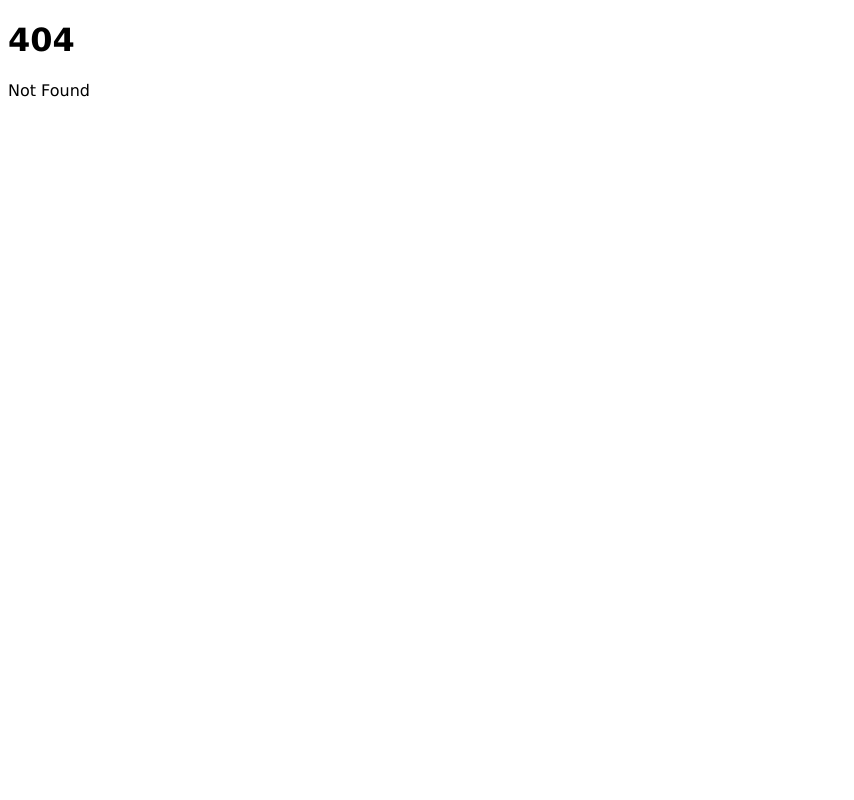
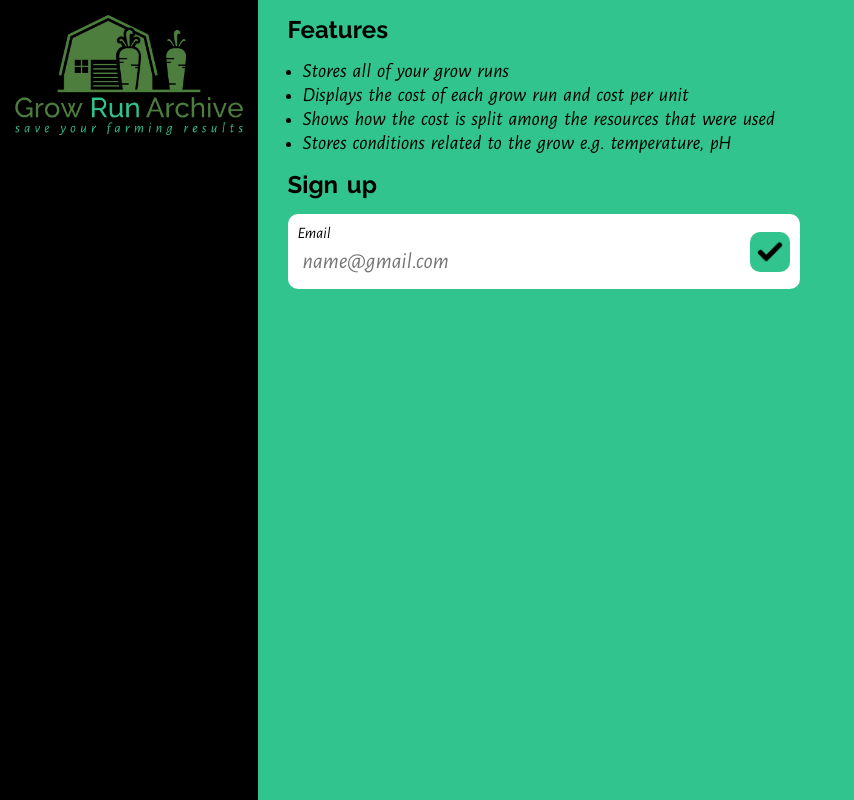
Before and after one commit to arnard76/grow-run-archive, a SvelteKit app: page /welcome in a window 1280 px wide. Before the commit this address had no page. Shown: the whole page, without its empty margins (0-854 px from the left). Built offline with nearby package versions, Linux system fonts and the light colour scheme.

Commit message:
landing page 💖💖
includes signup handler on backend
includes google meta tag
includes routing changes

landing page @ /welcome

if user not logged in & goes to user-only pages then redirects to landing page

```diff
--- a/package.json
+++ b/package.json
@@ -15,6 +15,7 @@
 		"@sveltejs/adapter-auto": "^2.0.0",
 		"@sveltejs/kit": "^1.27.4",
 		"@types/chart.js": "^2.9.41",
+		"@types/nodemailer": "^6.4.14",
 		"prettier": "^3.0.0",
 		"prettier-plugin-svelte": "^3.0.0",
 		"svelte": "^4.0.5",
@@ -30,6 +31,7 @@
 		"chartjs-adapter-dayjs-4": "^1.0.4",
 		"dayjs": "^1.11.10",
 		"file-type": "^19.0.0",
-		"firebase": "^10.6.0"
+		"firebase": "^10.6.0",
+		"nodemailer": "^6.9.10"
 	}
 }
--- a/src/app.html
+++ b/src/app.html
@@ -3,9 +3,12 @@
 
 <head>
 	<meta charset="utf-8" />
-	<link rel="icon" href="%sveltekit.assets%/favicon.png" />
 	<meta name="viewport" content="width=device-width, initial-scale=1" />
+	<meta name="google-site-verification" content="lhzOagQAaC8eODtqDTZdiyZhPMWfOJsga26WV-s9LcM" />
+
 	<link rel="stylesheet" href="%sveltekit.assets%/global.css">
+	<link rel="shortcut icon" href="%sveltekit.assets%/favicons/android-chrome-512x512.png" type="image/x-icon" />
+
 	%sveltekit.head%
 </head>
 
--- /dev/null
+++ b/src/lib/server/landing-page-signup/signUpRequest.ts
@@ -0,0 +1,27 @@
+import { createTransport } from 'nodemailer';
+import {
+	SECRET_BREVO_CLIENT_EMAIL as user,
+	SECRET_BREVO_CLIENT_PASS as pass
+} from '$env/static/private';
+
+const brevoTransport = createTransport({
+	host: 'smtp-relay.brevo.com',
+	port: 587,
+	auth: { user, pass }
+});
+
+export async function handler({ 'user-email': userEmail }: { 'user-email': string }) {
+	if (!userEmail) throw Error('user email not provided');
+
+	let mainText = `What should happen now? Give ${userEmail} their own GRA so that they can't see yours and you can't see theirs.`;
+	let message = {
+		to: 'growrunarchive@gmail.com',
+		from: 'arnard76@gmail.com',
+		subject: `Grow Run Archive - ${userEmail} has requested to sign-up!`,
+		text: mainText,
+		html: `<img src='https://c.tenor.com/rePUPZVv9loAAAAC/tenor.gif'><p>${mainText}</p>`
+	};
+
+	const info = await brevoTransport.sendMail(message);
+	console.log(JSON.stringify(info));
+}
--- /dev/null
+++ b/src/routes/welcome/+page.svelte
@@ -0,0 +1,78 @@
+<script lang="ts">
+	let emailAddressInput: HTMLInputElement | undefined;
+	let signUpRequestResult: HTMLHeadingElement | undefined;
+	let signUpRequestForm: HTMLFormElement | undefined;
+
+	async function requestASignUp(event: SubmitEvent) {
+		event.preventDefault();
+
+		const res = await fetch('/sign-up-request', {
+			method: 'POST',
+			headers: { 'Content-Type': 'application/json' },
+			body: JSON.stringify({ 'user-email': emailAddressInput?.value })
+		});
+
+		if (!signUpRequestForm || !emailAddressInput || !signUpRequestResult) return;
+
+		if (res.status === 200) {
+			signUpRequestForm.parentElement?.removeChild(signUpRequestForm);
+			signUpRequestResult.innerText = 'Email address saved! Thanks for your interest.';
+		} else {
+			signUpRequestResult.innerText = await res.text();
+		}
+	}
+</script>
+
+<svelte:head>
+	<title>Grow Run Archive - Store your farming results</title>
+	<meta
+		name="description"
+		content="Grow Run Archive is a tool for storing your farming results and providing helpful summaries. Grow run simply means a period where the plants are growing and could include these stages: germinating, growing, harvests, season ending."
+	/>
+</svelte:head>
+
+<div class="logo">
+	<img
+		loading="lazy"
+		src="logos/png/logo-no-background.png"
+		height="150px"
+		alt="grow run archive logo"
+	/>
+</div>
+
+<main>
+	<h2>Features</h2>
+	<ul>
+		<li>Stores all of your grow runs</li>
+		<li>Displays the cost of each grow run and cost per unit</li>
+		<li>Shows how the cost is split among the resources that were used</li>
+		<li>Stores conditions related to the grow e.g. temperature, pH</li>
+	</ul>
+
+	<form bind:this={signUpRequestForm} on:submit={requestASignUp}>
+		<h2 style="margin: 0;">Sign up</h2>
+		<div class="input-container">
+			<label
+				>Email <input
+					type="email"
+					bind:this={emailAddressInput}
+					placeholder="name@gmail.com"
+				/></label
+			>
+			<button type="submit">
+				<img width="30px" src="/tick-icon.png" alt="tick icon submit button" />
+			</button>
+		</div>
+	</form>
+
+	<!-- svelte-ignore a11y-missing-content -->
+	<h3 bind:this={signUpRequestResult}></h3>
+</main>
+
+<link rel="preconnect" href="https://fonts.googleapis.com" />
+<link rel="preconnect" href="https://fonts.gstatic.com" crossorigin="anonymous" />
+<link
+	href="https://fonts.googleapis.com/css2?family=Alegreya+Sans:ital,wght@0,100;0,300;0,400;0,500;0,700;0,800;0,900;1,100;1,300;1,400;1,500;1,700;1,800;1,900&family=Raleway:ital,wght@0,100..900;1,100..900&display=swap"
+	rel="stylesheet"
+/>
+<link rel="stylesheet" href="/style.css" />
--- /dev/null
+++ b/src/routes/welcome/sign-up-request/+server.ts
@@ -0,0 +1,13 @@
+import { error } from '@sveltejs/kit';
+import type { RequestHandler } from './$types';
+import { handler as signUpRequestHandler } from '$lib/server/landing-page-signup/signUpRequest';
+
+export const POST: RequestHandler = async ({ request }: any) => {
+	try {
+		await signUpRequestHandler(await request.json());
+	} catch (e: any) {
+		error(500, { message: e });
+	}
+
+	return new Response();
+};
```
Also changed, not shown: src/routes/(app)/+layout.svelte (+8 -2 lines), src/routes/(app)/+page.svelte (renamed from src/routes/+page.svelte), 1 other file (tests, documents, lock files or other folders).
